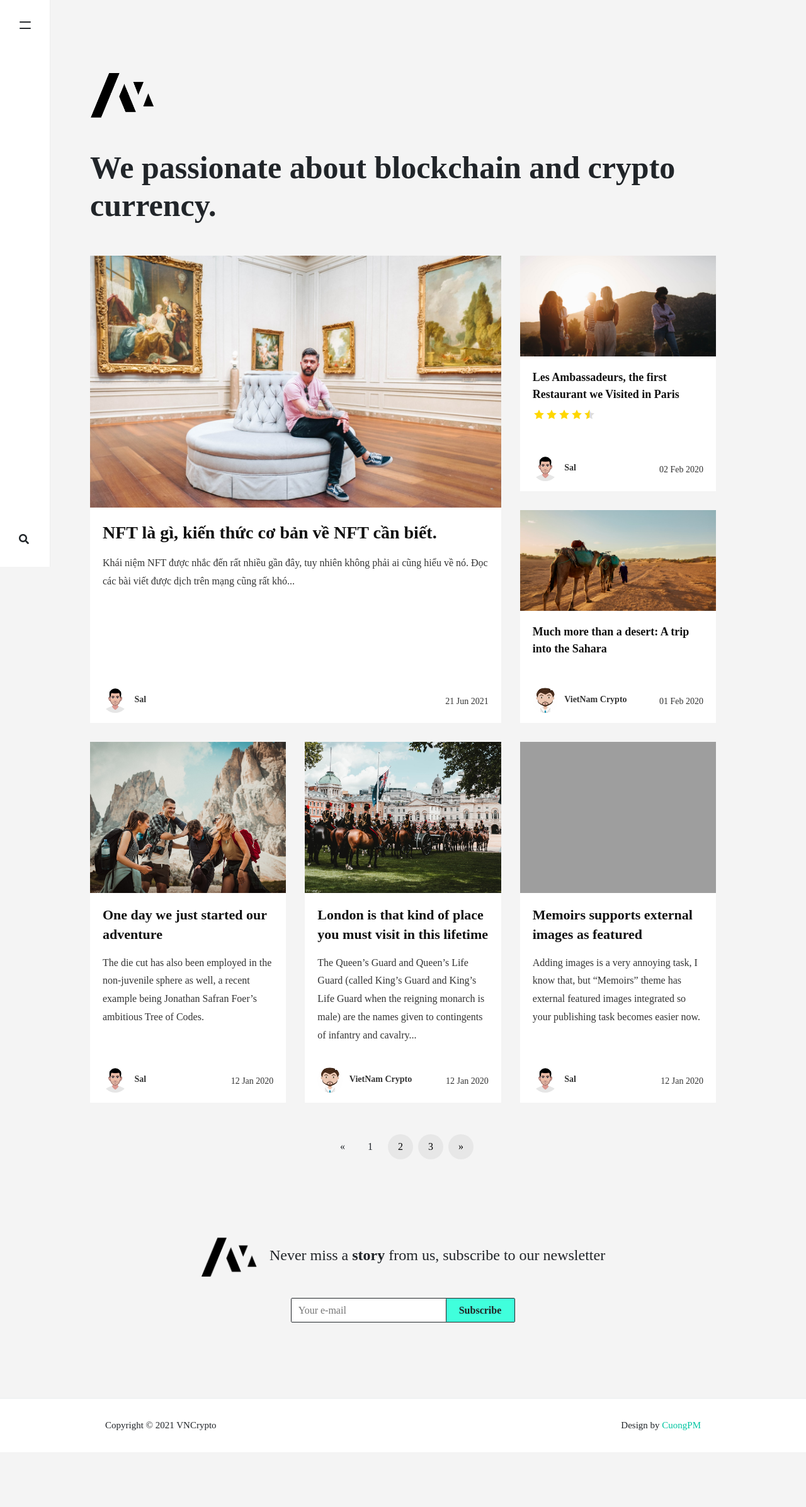
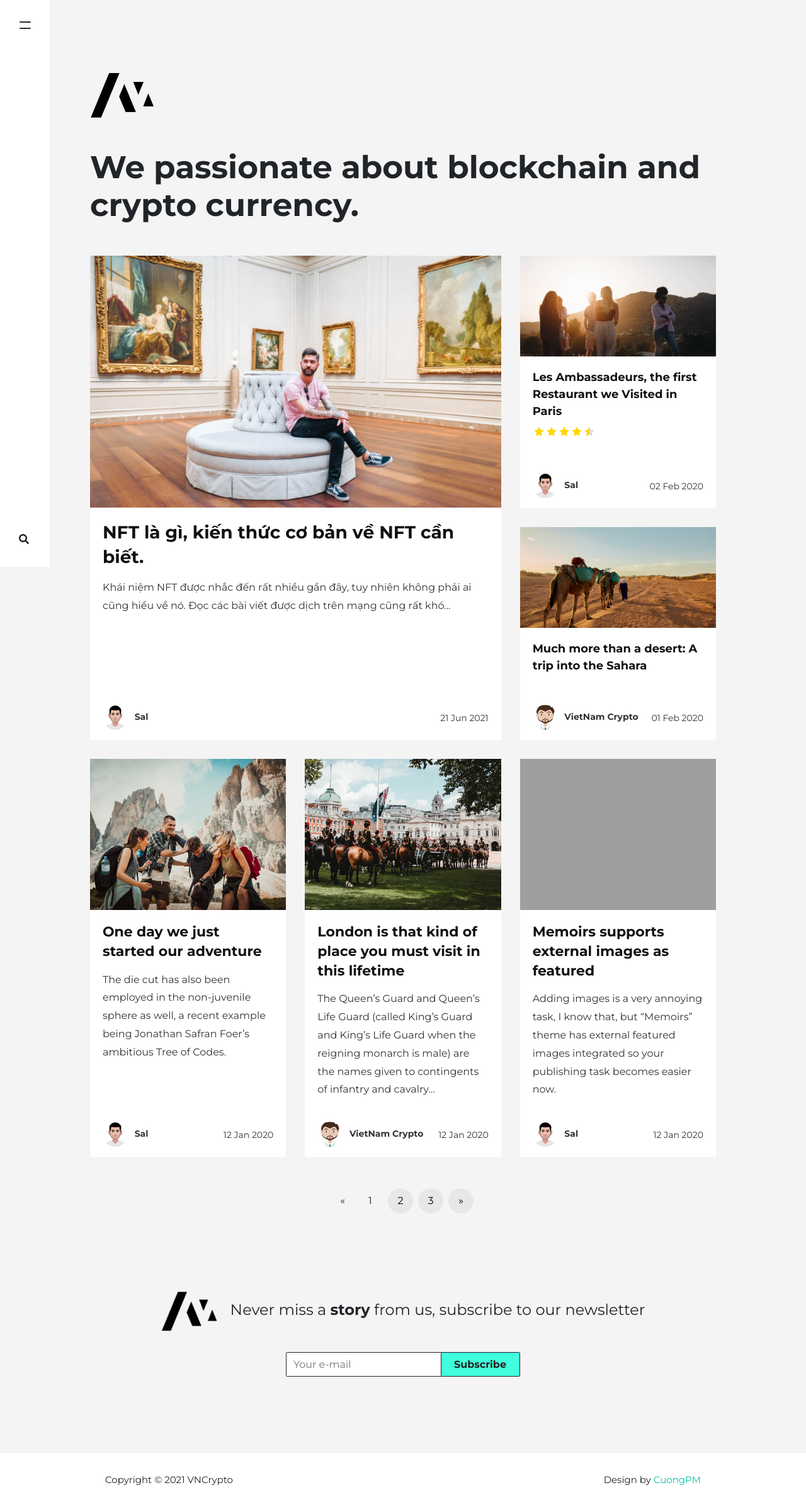
Before and after one commit to vietnamcrypto/vietnamcrypto.github.io, a Jekyll site: the page built from index.html, in a window 1280 px wide. Shown: the whole page at 63% size. Built offline with Jekyll 4.4.1, drawn with Linux system fonts in a browser that asks for light colours; nearby versions of some CDN libraries; the list of posts is cut into pages by our own code; comment, search, counter and statistics services are not loaded; before the commit the page ends 2306 px from its top, so only the background shows below that; grey boxes are pictures that could not be loaded.

Commit message:
change css font

```diff
--- a/assets/css/theme.scss
+++ b/assets/css/theme.scss
@@ -18,7 +18,7 @@ $enable-rounded: false;
 
 // general
 body, input, button, select, optgroup, textarea {
-    font-family:Sen;
+    font-family:Montserrat;
 }
 body {
     line-height:1.7;
```
